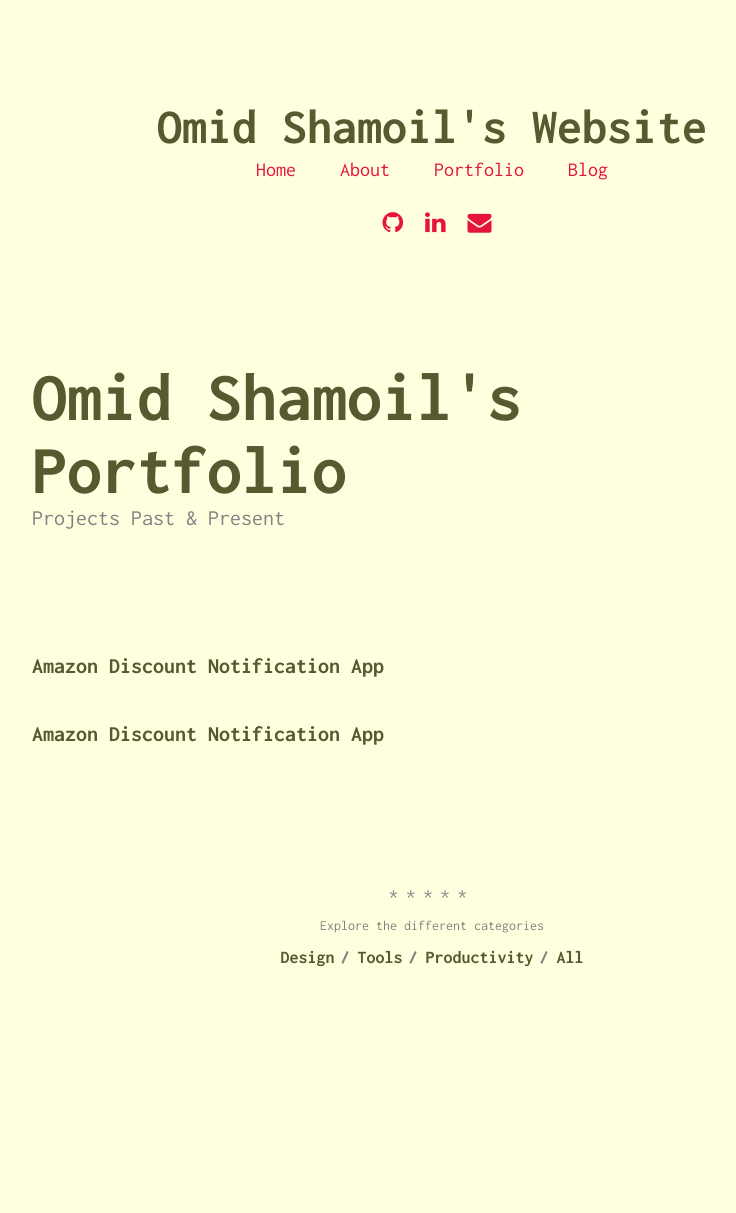
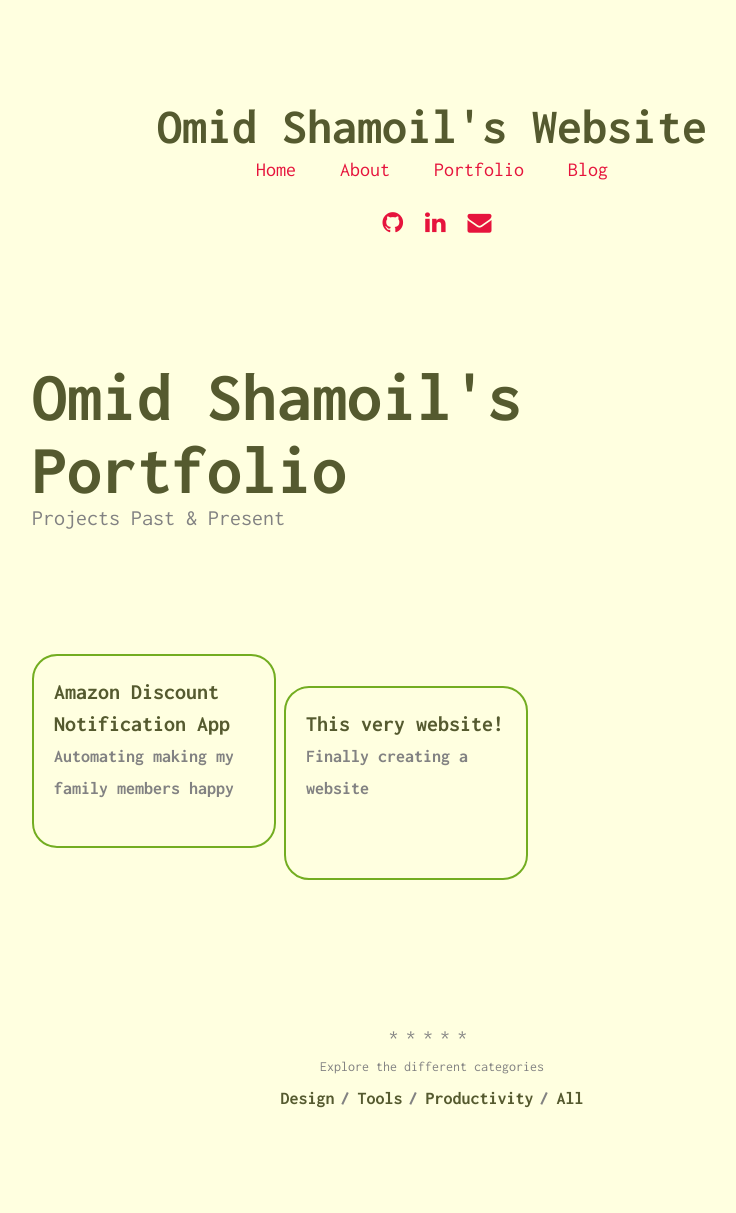
Before and after one commit to oshamoil/oshamoil.github.io, a Jekyll site: the page built from portfolio.html, in a window 1280 px wide. Shown: the whole page, without its empty margins (208-944 px from the left). Built offline with Jekyll 4.4.1, drawn with Linux system fonts in a browser that asks for light colours; before the commit the page ends 1072 px from its top, so only the background shows below that.

Commit message:
Created boxes around portfolio items

```diff
--- a/_posts/2022-02-18-this-website.markdown
+++ b/_posts/2022-02-18-this-website.markdown
@@ -1,19 +1,10 @@
 ---
 layout: post
-title:  "Amazon Discount Notification App"
-subtitle: "Automating making my family members happy"
+title:  "This very website!"
+subtitle: "Finally creating a website"
 project: true
-date:   2022-02-19 00:00:00
+date:   2022-02-18 00:00:00
 image: /assets/images/portfolio_images/amazon_notification.jpg
 categories: [design, tool]
 ---
-Here's some text.
-Here's some more text
-
-{% highlight ruby %}
-def print_hi(name)
-  puts "Hi, #{name}"
-end
-print_hi('Tom')
-#=> prints 'Hi, Tom' to STDOUT.
-{% endhighlight %}
+In progress
--- a/_sass/_default.scss
+++ b/_sass/_default.scss
@@ -177,6 +177,27 @@ strong {
     color: $cloudy;
 }
 
+.post-teaser__subtitle {
+    font-size: 18px;
+    vertical-align: middle;
+    color: $cloudy;
+    //float: right;
+}
+
+.project-teaser p{
+    margin: 0;
+}
+
+.project-teaser {
+    display:inline-block;
+    border-radius: 25px;
+    border: 2px solid #73AD21;
+    padding: 20px;
+    width: 200px;
+    height: 150px;
+}
+
+
 .empty-post-list {
     font-size: 22px;
     font-weight: 700;
--- a/portfolio.html
+++ b/portfolio.html
@@ -10,9 +10,11 @@ permalink: /portfolio/
 <ul class="list-posts">
     {% for post in site.posts %}
         {% if post.project %}
-            <li class="post-teaser">
+            <li class="project-teaser">
                 <a href="{{ post.url | prepend: site.baseurl }}">
-                    <span class="post-teaser__title">{{ post.title }}</span>
+                    <p class="post-teaser__title">{{ post.title }}</p>
+                    <p class="post-teaser__subtitle">{{ post.subtitle }}</p>
+                    <br>
                 </a>
             </li>
         {% endif %}
```
Also changed, not shown: _posts/2022-02-18-amazon-notification.markdown (+2 -10 lines), about.md (+0 -4 lines).
